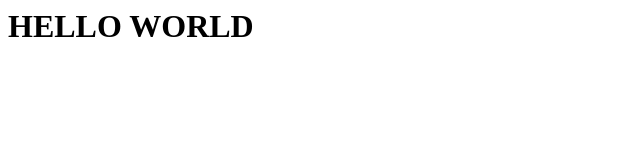
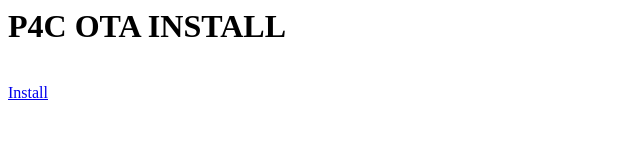
Before and after one commit to colbyschulz/p4c-ota-install, a plain HTML site: page index.html in a window 1280 px wide. Shown: the whole page, without its empty margins (0-640 px from the left). Drawn offline with Linux system fonts and the light colour scheme.

Commit message:
Update index.html
Add download Link for initial ipa file

```diff
--- a/index.html
+++ b/index.html
@@ -1 +1,5 @@
-<h1>HELLO WORLD</H1>
+<h1>P4C OTA INSTALL</H1>
+<br>
+<a href="./gbePathfinerMobile-12-07-2021.ipa" download>
+  Install
+</a>
```
